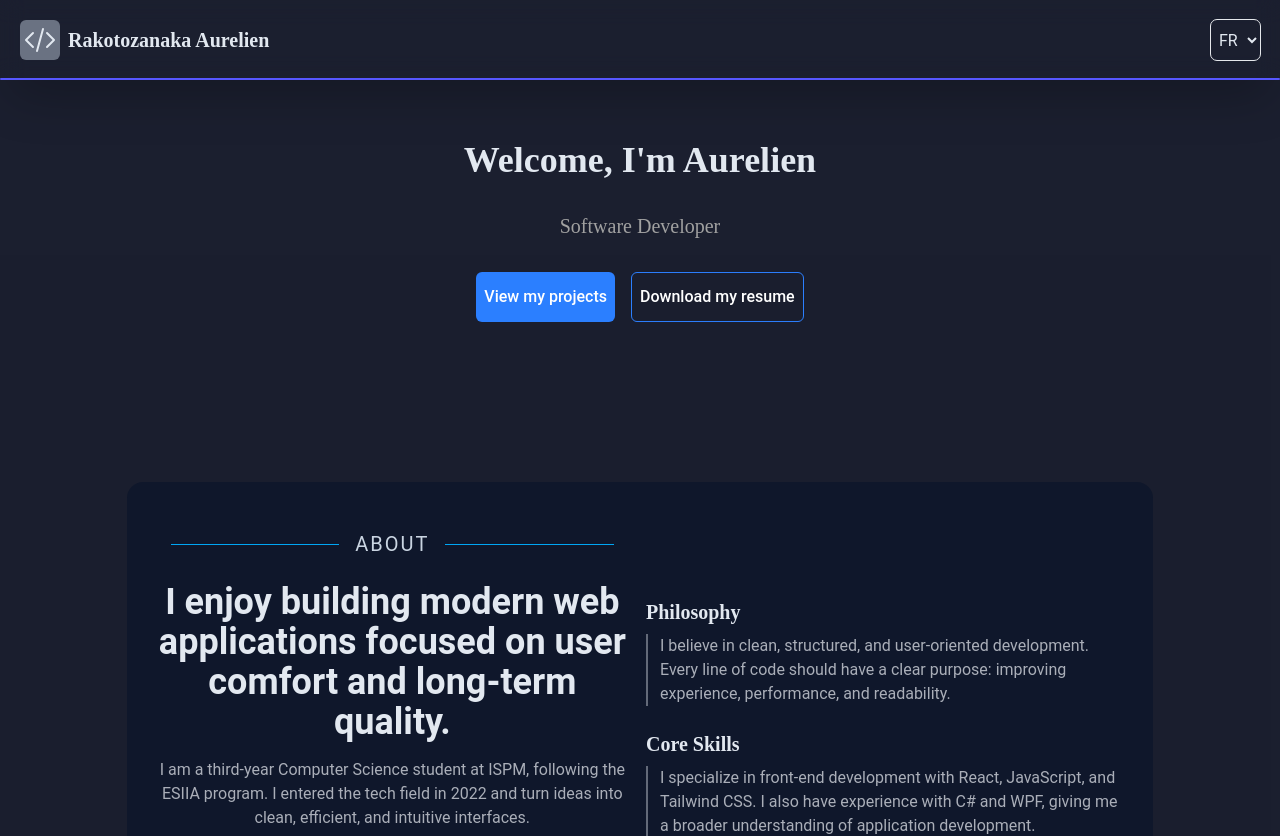
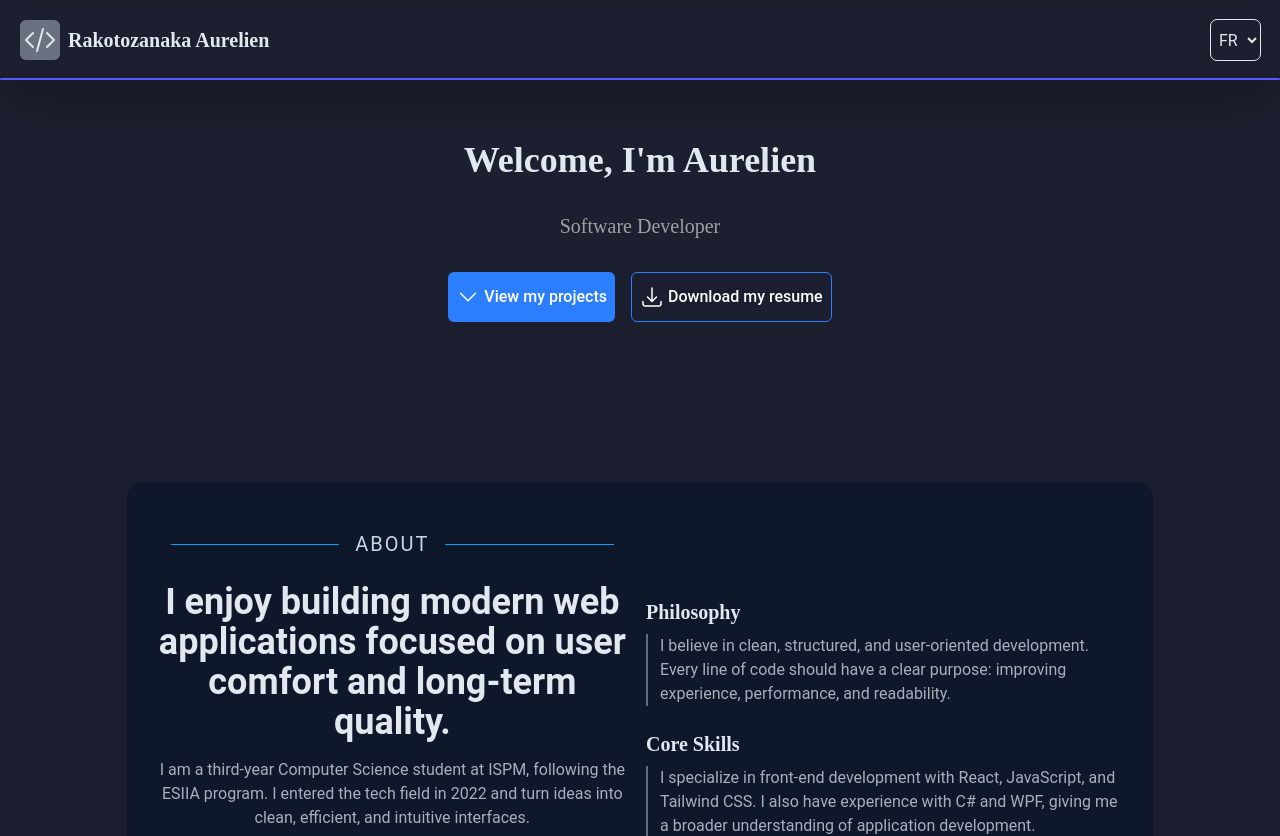
Before and after one commit to Aurelienrktz/portfolio, a React (Vite) app: page / in a window 1280 px wide. Shown: the top 836 px of the page. Built offline with nearby package versions, Linux system fonts and the light colour scheme.

Commit message:
dernier modification

```diff
--- a/src/component/hero.jsx
+++ b/src/component/hero.jsx
@@ -35,14 +35,40 @@ const Hero = () => {
               }}
               className="flex items-center gap-1 text-white font-medium bg-blue-500 p-2 md:px-2 md:py-3 rounded-md cursor-pointer hover:bg-blue-700 hover:-translate-y-1.5 transition-all duration-300"
             >
+              <svg
+                xmlns="http://www.w3.org/2000/svg"
+                viewBox="0 0 24 24"
+                fill="currentColor"
+                class="size-6"
+              >
+                <path
+                  fill-rule="evenodd"
+                  d="M12.53 16.28a.75.75 0 0 1-1.06 0l-7.5-7.5a.75.75 0 0 1 1.06-1.06L12 14.69l6.97-6.97a.75.75 0 1 1 1.06 1.06l-7.5 7.5Z"
+                  clip-rule="evenodd"
+                />
+              </svg>
+
               {t("hero.projects")}
             </a>
 
             <a
               className="flex items-center gap-1 font-medium border border-blue-500 text-white p-2 md:px-2 md:py-3 rounded-md cursor-pointer hover:-translate-y-1.5 transition-all duration-300"
-              href="/fichier/cv.pdf"
+              href="/fichier/cvAurelienRakotozanaka.pdf"
               download
             >
+              <svg
+                xmlns="http://www.w3.org/2000/svg"
+                viewBox="0 0 24 24"
+                fill="currentColor"
+                class="size-6"
+              >
+                <path
+                  fill-rule="evenodd"
+                  d="M12 2.25a.75.75 0 0 1 .75.75v11.69l3.22-3.22a.75.75 0 1 1 1.06 1.06l-4.5 4.5a.75.75 0 0 1-1.06 0l-4.5-4.5a.75.75 0 1 1 1.06-1.06l3.22 3.22V3a.75.75 0 0 1 .75-.75Zm-9 13.5a.75.75 0 0 1 .75.75v2.25a1.5 1.5 0 0 0 1.5 1.5h13.5a1.5 1.5 0 0 0 1.5-1.5V16.5a.75.75 0 0 1 1.5 0v2.25a3 3 0 0 1-3 3H5.25a3 3 0 0 1-3-3V16.5a.75.75 0 0 1 .75-.75Z"
+                  clip-rule="evenodd"
+                />
+              </svg>
+
               {t("hero.cv")}
             </a>
           </div>
```
